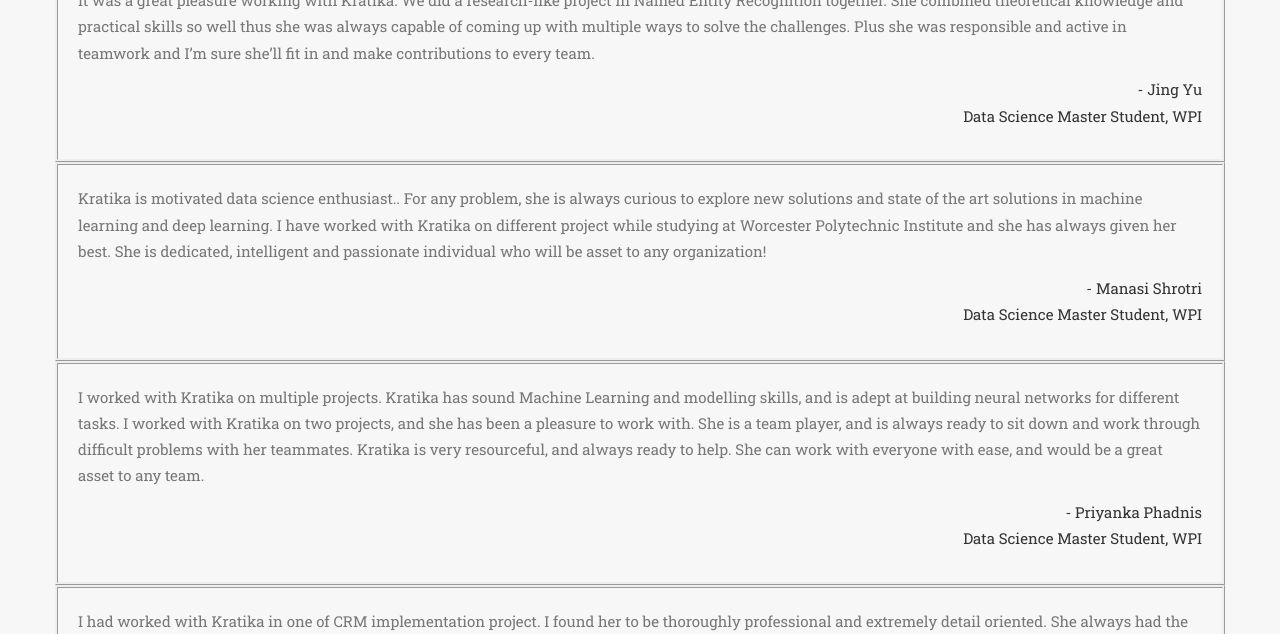
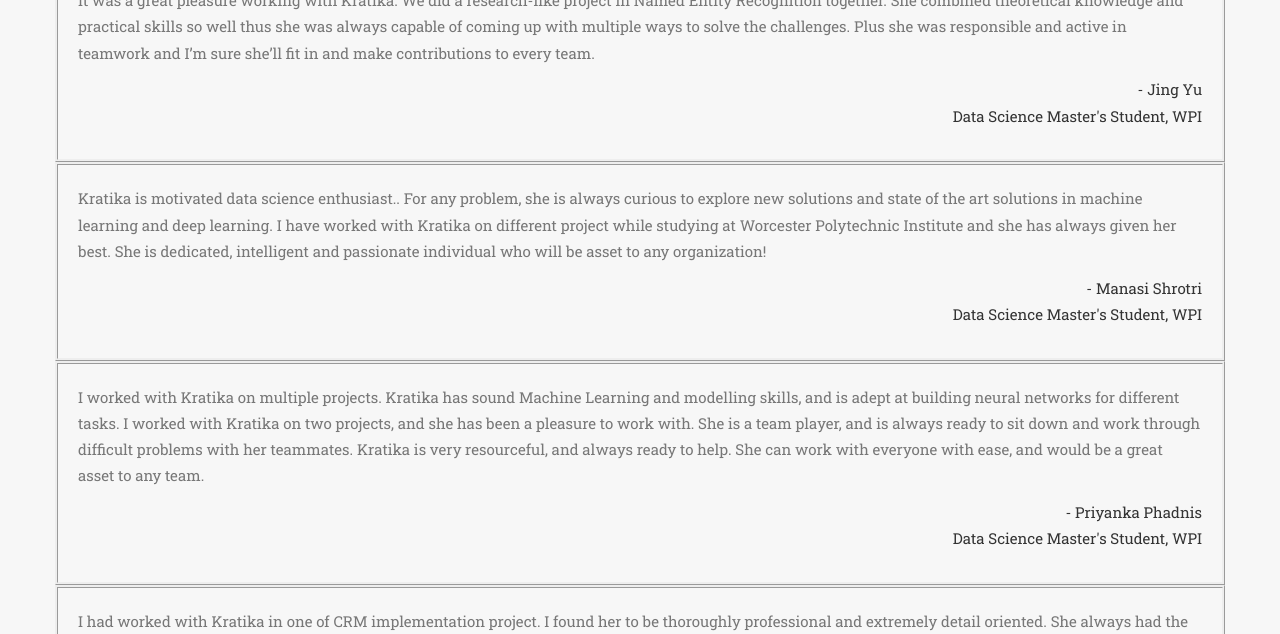
Before and after one commit to kratika1008/portfolio, a Jekyll site: the page built from index.html, in a window 1280 px wide and 900 px high, scrolled down 7185 px. Shown: the part 154-788 px from the top of the window. Built offline with Jekyll 4.4.1, drawn with Linux system fonts in a browser that asks for light colours; some web fonts are replaced.

Commit message:
updated name

```diff
--- a/_includes/recommendation.html
+++ b/_includes/recommendation.html
@@ -41,7 +41,7 @@
                             <div class="card-body">
                               <p class="card-text text-muted">It was a great pleasure working with Kratika. We did a research-like project in Named Entity Recognition together. She combined theoretical knowledge and practical skills so well thus she was always capable of coming up with multiple ways to solve the challenges. Plus she was responsible and active in teamwork and I’m sure she’ll fit in and make contributions to every team.</p>
                               <div class="text-right">
-                                <p>- Jing Yu <br/> Data Science Master Student, WPI</p>
+                                <p>- Jing Yu <br/> Data Science Master's Student, WPI</p>
                               </div>
                             </div>
                           </div>
@@ -51,7 +51,7 @@
                             <div class="card-body">
                               <p class="card-text text-muted">Kratika is motivated data science enthusiast.. For any problem, she is always curious to explore new solutions and state of the art solutions in machine learning and deep learning. I have worked with Kratika on different project while studying at Worcester Polytechnic Institute and she has always given her best. She is dedicated, intelligent and passionate individual who will be asset to any organization!</p>
                               <div class="text-right">
-                                <p>- Manasi Shrotri <br/> Data Science Master Student, WPI</p>
+                                <p>- Manasi Shrotri <br/> Data Science Master's Student, WPI</p>
                               </div>
                             </div>
                           </div>
@@ -65,7 +65,7 @@
                             <div class="card-body">
                               <p class="card-text text-muted">I worked with Kratika on multiple projects. Kratika has sound Machine Learning and modelling skills, and is adept at building neural networks for different tasks. I worked with Kratika on two projects, and she has been a pleasure to work with. She is a team player, and is always ready to sit down and work through difficult problems with her teammates. Kratika is very resourceful, and always ready to help. She can work with everyone with ease, and would be a great asset to any team.</p>
                               <div class="text-right">
-                                <p>- Priyanka Phadnis <br/> Data Science Master Student, WPI</p>
+                                <p>- Priyanka Phadnis <br/> Data Science Master's Student, WPI</p>
                               </div>
                             </div>
                           </div>
```
